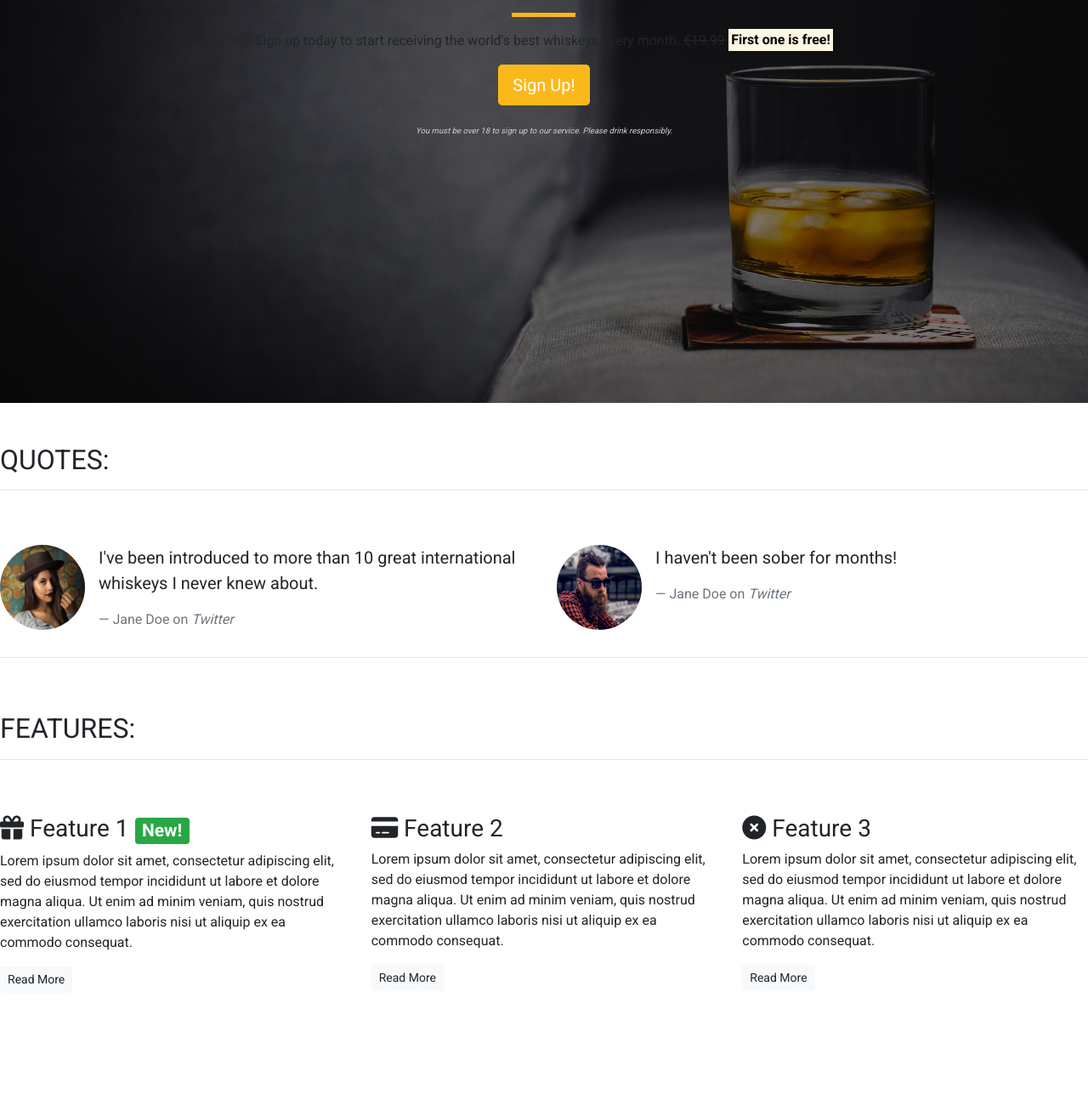
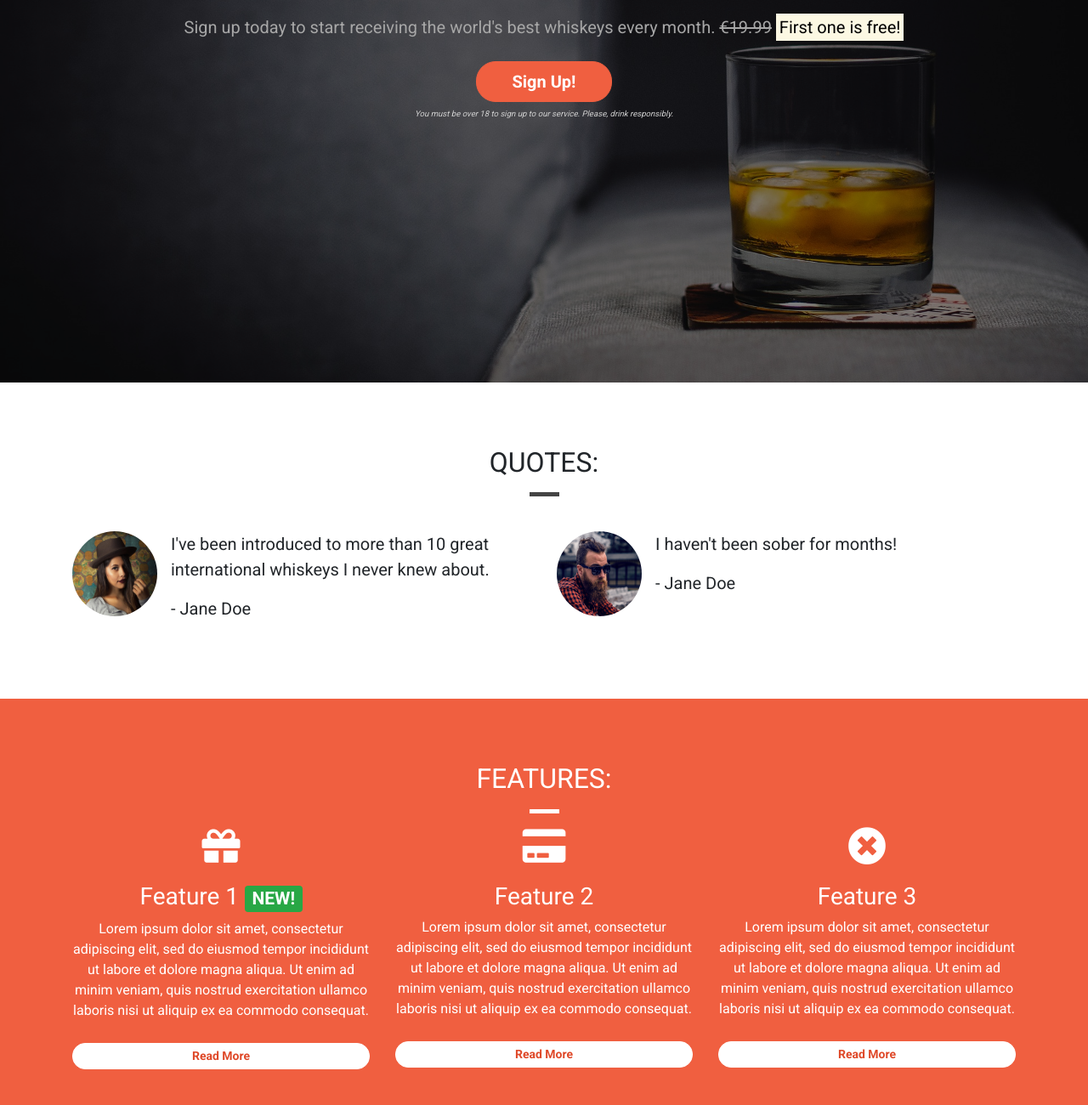
Before and after one commit to davecoll3/bootstrap4, a plain HTML site: page index.html in a window 1280 px wide. Shown: the part 350-1650 px from the top of the page at 85% size. Before the commit the page ends 1534 px from the top, so only its background shows below. Drawn offline with nearby package versions, Linux system fonts and the light colour scheme.

Commit message:
Added spacing and color to quotes and features sections

```diff
--- a/css/style.css
+++ b/css/style.css
@@ -1,9 +1,27 @@
 body {
     font-family: 'Roboto', sans-serif;
-    background-image: url("whiskey.jpg") ;
 }
 
-.alert-container {}
+.container-wrapper--red {
+    background-color: #f05f40;
+    color: white;
+}
+
+.alert-container .col-12 {
+    padding-left: 0;
+    padding-right: 0;
+}
+
+.site-wide-alert {
+    color: #544600;
+    background-color: #eec802;
+    border-color: #eec802;
+    padding: 5px 15px;
+    margin-bottom: 0;
+    border: 1px solid transparent;
+    border-radius: 0;
+}
+
 
 .callout-container {
     height: 100vh;
@@ -30,24 +48,27 @@ body {
     background-color: rgba(0, 0, 0, 0.5);
 }
 
-.quotes-container {}
+/* Page headers */
 
-.features-container {}
-
-/* Block dividers */
-
-.block-divider {
-    width: 75px;
-    height: 5px;
-    border: 0;
+.page-header {
+    margin-bottom: 0;
+    border-bottom: 0;
+    text-align: center;
 }
 
-.block-divider--orange {
-    background-color: #ffbb1afa;
+.page-header h2 {
+    margin-top: 0;
 }
 
-.block-divider--short {
-    width: 35px;
+.quotes .page-header {
+    margin-bottom: 25px;
+}
+
+/* Content containers */
+
+.content-container {
+    padding-top: 75px;
+    padding-bottom: 75px;
 }
 
 /* Navbar */
@@ -56,37 +77,47 @@ body {
     position: absolute;
     top: 0;
     left: 0;
+    z-index: 1;
     padding-left: 0;
     padding-right: 0;
-    z-index: 1;
 }
 
 .navbar {
     margin-bottom: 0;
+    width: 100%;
+    background-color: rgba(0, 0, 0, .25);
     border: 0;
-    width: 100%;
-    background-color: rgba(0, 0, 0, 0.25);
 }
 
 .navbar .navbar-toggler {
     border: 0;
 }
 
-/*jumbotron*/
+.navbar .navbar-brand {
+    font-weight: bold;
+}
+
+.navbar .navbar-nav a {
+    font-weight: bold;
+}
+
+
+/* Jumbotron */
 
 .jumbotron {
     background-color: transparent;
 }
 
-.jumbotron-header {
+.jumbotron h1 {
     color: white;
     font-weight: bold;
     margin-bottom: 30px;
+    color: white;
 }
 
 .jumbotron .lead {
+    color: #a7a7a7;
     margin: 25px 0;
-    color: #a7a7a7;
 }
 
 .jumbotron small {
@@ -95,9 +126,30 @@ body {
     color: #d0d0d0;
 }
 
+/* Block dividers */
+
+.block-divider {
+    width: 75px;
+    height: 5px;
+    border: 0;
+    background-color: #444;
+}
+
+.block-divider--orange {
+    background-color: #f05f40;
+}
+
+.block-divider--white {
+    background-color: white;
+}
+
+.block-divider--short {
+    width: 35px;
+}
+
 /* Buttons */
 
-.btn---cta {
+.btn--cta {
     font-weight: bold;
     border-radius: 23px;
     width: 160px;
@@ -105,14 +157,36 @@ body {
 
 .btn--red {
     color: white;
-    background-color: #ffbb1afa;
-    border-color: #ffbb1afa;
+    background-color: #f05f40;
+    border-color: #f05f40;
 }
 
 .btn--red:hover,
 .btn--red:active,
 .btn--red:focus,
 .btn--red:active:focus {
-    background-color: #d29912fa;
-    border-color: #d29912fa;
+    background-color: #df4929;
+    border-color: #df4929;
+    color: white;
 }
+
+.feature {
+    text-align: center;
+    margin-bottom: 40px;
+}
+
+.feature i {
+    margin-bottom: 20px;
+    font-size: 45px;
+    line-height: 45px;
+}
+
+.feature .btn {
+    background-color: white;
+    border-color: white;
+    border-radius: 15px;
+    min-width: 100%;
+    font-weight: bold;
+    margin-top: 10px;
+    color: #df4929;
+}
--- a/index.html
+++ b/index.html
@@ -3,22 +3,27 @@
 
 <head>
     <meta charset="utf-8">
+    <title>Whiskey Drop | Taste a new whiskey every month</title>
     <meta name="viewport" content="width=device-width, initial-scale=1.0">
-    <title>Whiskey Drop | Taste a new whiskey every month</title>
     <link rel="stylesheet" href="https://maxcdn.bootstrapcdn.com/bootstrap/4.1.3/css/bootstrap.min.css">
-    <link rel="stylesheet" href="https://cdnjs.cloudflare.com/ajax/libs/font-awesome/6.1.2/css/all.min.css" integrity="sha512-1sCRPdkRXhBV2PBLUdRb4tMg1w2YPf37qatUFeS7zlBy7jJI8Lf4VHwWfZZfpXtYSLy85pkm9GaYVYMfw5BC1A==" crossorigin="anonymous" referrerpolicy="no-referrer" />link rel="preconnect" href="https://fonts.googleapis.com">
-    <link rel="preconnect" href="https://fonts.googleapis.com">
-    <link rel="preconnect" href="https://fonts.gstatic.com" crossorigin>
-    <link href="https://fonts.googleapis.com/css2?family=Roboto:wght@400;700&display=swap" rel="stylesheet">
-    <link rel="stylesheet" href="css/style.css" type="text/css"/>
+    <link rel="stylesheet" href="https://use.fontawesome.com/releases/v5.6.1/css/all.css" integrity="sha384-gfdkjb5BdAXd+lj+gudLWI+BXq4IuLW5IT+brZEZsLFm++aCMlF1V92rMkPaX4PP" crossorigin="anonymous">
+    <link href="https://fonts.googleapis.com/css?family=Roboto:400,700" rel="stylesheet">
+    <link rel="stylesheet" href="css/style.css" type="text/css" />
 </head>
 
 <body>
-    <!--Nav-->
     <div class="container-fluid navalert-container">
+        <div class="container-fluid alert-container">
+            <div class="row d-none d-sm-block">
+                <div class="col-12">
+                    <div class="site-wide-alert alert alert-warning">
+                        <strong>Sale Now On!</strong> We've got a sale on. Get a 12-month subscription for the price of 6! <a href="">See here for details!</a>
+                    </div>
+                </div>
+            </div>
+        </div>
         <nav class="navbar navbar-dark navbar-expand-sm">
-                <a href="/" class="navbar-brand">
-                            Whiskey Drop</a>
+            <a href="/" class="navbar-brand">Whiskey Drop</a>
 
             <button class="navbar-toggler ml-auto" type="button" data-toggle="collapse" data-target="#navbarNavDropdown" aria-controls="navbarNavDropdown" aria-expanded="false" aria-label="Toggle navigation">
         <span class="navbar-toggler-icon"></span></button>
@@ -26,7 +31,7 @@
             <div class="collapse navbar-collapse" id="navbarNavDropdown">
                 <ul class="navbar-nav mr-auto">
                     <li class="active nav-item mr-2"><a class="nav-link" href="/">Home</a></li>
-                        <li class="nav-item mr-2"><a class="nav-link" href="">About</a></li>
+                    <li class="nav-item mr-2"><a class="nav-link" href="/about">About</a></li>
                     <li class="nav-item dropdown">
                         <a class="nav-link dropdown-toggle" href="#" id="navbarDropdownMenuLink" role="button" data-toggle="dropdown" aria-haspopup="true" aria-expanded="false">
           Whiskeys
@@ -39,51 +44,43 @@
                         </div>
                     </li>
 
-                        <li class="nav-item mr-2 d-block d-sm-none"><a class="nav-link" href="">Sign In / Sign Up</a></li>
+                    <li class="nav-item mr-2 d-block d-sm-none"><a class="nav-link" href="/login">Sign In / Sign Up</a></li>
                 </ul>
             </div>
             <div class="d-none d-md-block">
-                    <p class="navbar-text my-auto mr-2"><i>Great whiskey delivered to your door</i></p>
-                    <a href="/login">Sign In / Sign Up</a>
+                <p class="navbar-text my-auto mr-2"><i>Great whiskey delivered to your door!</i></p>
+                <a href="/login" class="btn btn--cta btn--red">Sign In / Sign Up</a>
             </div>
-                <!--</div>-->
         </nav>
     </div>
-        <!-- <div class="container alert-container">
-            <div class="row d-none d-sm-block">
-                <div class="col-12">
-                    <div class="alert alert-warning">
-                        <strong>Sale Now On!</strong> We've got a sale on. Get a 12 month subscription for the price of 6! <a href="">See here for more details</a>
-                    </div>
-                </div>
-            </div>
-        </div> -->
+    <div class="container-fluid callout-container">
         <!-- Callout -->
-        <div class="container-fluid callout-container">
-            <div class="opaque-overlay">&</div>
+        <div class="opaque-overlay">&nbsp;</div>
         <div class="row">
             <div class="col-12">
                 <section class="callout jumbotron text-center">
                     <h1 class="jumbotron-header">The finest whiskeys delivered to your doorstep.</h1>
-                        <hr class="block-divider block-divider--orange"
+                    <hr class="block-divider block-divider--orange">
                     <p class="lead">Sign up today to start receiving the world's best whiskeys every month.
                         <s class="d-none d-sm-inline">€19.99</s>
                         <span class="d-inline d-sm-none"><br></span>
                         <strong><mark>First one is free!</mark></strong></p>
-                        <p><button class="btn btn-lg btn--cta btn--red" data-toggle="modal" data-target="#signUpModal">Sign Up!</button></p>
-                        <p class="text-muted"><small>You must be over 18 to sign up to our service. Please drink responsibly.</small></p>
+                    <button class="btn btn-lg btn--cta btn--red" data-toggle="modal" data-target="#signUpModal">Sign Up!</button>
+                    <p class="text-muted"><small>You must be over 18 to sign up to our service. Please, drink responsibly.</small></p>
                 </section>
             </div>
         </div>
+        <!-- /.callout -->
     </div>
-        <!-- /.callout -->
 
     <!-- Quotes -->
-        <div class="quotes-container">
+    <div class="container-wrapper">
+        <div class="container quotes-container content-container">
+            <section class="quotes">
                 <div class="row">
-                <div class="col-12 my-5">
+                    <div class="col-12 page-header">
                         <h2 class="text-uppercase">Quotes:</h2>
-                    <hr />
+                        <hr class="block-divider block-divider--short">
                     </div>
                 </div>
                 <div class="row">
@@ -95,7 +92,7 @@
                             <div class="media-body">
                                 <blockquote class="blockquote">
                                     <p>I've been introduced to more than 10 great international whiskeys I never knew about.</p>
-                                <footer class="blockquote-footer">Jane Doe on <cite title="Twitter">Twitter</cite></footer>
+                                    <p>- Jane Doe</p>
                                 </blockquote>
                             </div>
                         </div>
@@ -108,50 +105,57 @@
                             <div class="media-body">
                                 <blockquote class="blockquote">
                                     <p>I haven't been sober for months!</p>
-                                <footer class="blockquote-footer">Jane Doe on <cite title="Twitter">Twitter</cite></footer>
+                                    <p>- Jane Doe</p>
                                 </blockquote>
                             </div>
                         </div>
                     </div>
                 </div>
+            </section>
+            <!-- /.quotes -->
         </div>
-        <!-- /.quotes -->
-        <hr>
+    </div>
+
     <!-- Features -->
-        <div class="features-container">
+    <div class="container-wrapper container-wrapper--red">
+        <div class="container features-container content-container">
+            <section class="features">
                 <div class="row">
-                <div class="col-12 my-5">
+                    <div class="col-12 page-header">
                         <h2 class="text-uppercase">Features:</h2>
-                    <hr />
+                        <hr class="block-divider block-divider--short block-divider--white">
                     </div>
                 </div>
                 <div class="row">
                     <div class="col-12 col-md-6 col-lg-4">
                         <div class="feature">
-                        <h3><i class="fa-solid fa-gift d-none d-sm-inline"></i> Feature 1 <span class="badge badge-success">New!</span></h3>
+                            <h3><i class="fas fa-gift d-none d-sm-block"></i> Feature 1 <span class="badge badge-success">NEW!</span></h3>
                             <p>Lorem ipsum dolor sit amet, consectetur adipiscing elit, sed do eiusmod tempor incididunt ut labore et dolore magna aliqua. Ut enim ad minim veniam, quis nostrud exercitation ullamco laboris nisi ut aliquip ex ea commodo consequat.</p>
                             <p><a class="btn btn-sm btn-light" href="">Read More</a></p>
                         </div>
                     </div>
                     <div class="col-12 col-md-6 col-lg-4">
                         <div class="feature">
-                        <h3><i class="fa-solid fa-credit-card d-none d-sm-inline"></i> Feature 2</h3>
+                            <h3><i class="fas fa-credit-card d-none d-sm-block"></i> Feature 2</h3>
                             <p>Lorem ipsum dolor sit amet, consectetur adipiscing elit, sed do eiusmod tempor incididunt ut labore et dolore magna aliqua. Ut enim ad minim veniam, quis nostrud exercitation ullamco laboris nisi ut aliquip ex ea commodo consequat.</p>
                             <p><a class="btn btn-sm btn-light" href="">Read More</a></p>
                         </div>
                     </div>
                     <div class="col-12 d-md-none d-lg-block col-lg-4">
                         <div class="feature">
-                        <h3><i class="fa-solid fa-circle-xmark d-none d-sm-inline"></i> Feature 3</h3>
+                            <h3><i class="fas fa-times-circle d-none d-sm-block"></i> Feature 3</h3>
                             <p>Lorem ipsum dolor sit amet, consectetur adipiscing elit, sed do eiusmod tempor incididunt ut labore et dolore magna aliqua. Ut enim ad minim veniam, quis nostrud exercitation ullamco laboris nisi ut aliquip ex ea commodo consequat.</p>
                             <p><a class="btn btn-sm btn-light" href="">Read More</a></p>
                         </div>
                     </div>
                 </div>
+            </section>
+            <!-- /.features -->
         </div>
-        <!-- /.features -->
-    <div class="modal fade" tabindex="-1" id="signUpModal">
-        <div class="modal-dialog">
+    </div>
+
+    <div class="modal" tabindex="-1" role="dialog" id="signUpModal">
+        <div class="modal-dialog" role="document">
             <div class="modal-content">
                 <div class="modal-header">
                     <h5 class="modal-title">Sign Up To Whiskey Drop!</h5>
@@ -163,16 +167,16 @@
                     <form>
                         <div class="form-group">
                             <label for="exampleInputEmail1">Email address</label>
-                      <input type="email" class="form-control" id="password" aria-describedby="emailHelp">
+                            <input type="email" class="form-control" id="exampleInputEmail1" aria-describedby="emailHelp" placeholder="Enter email">
                             <small id="emailHelp" class="form-text text-muted">We'll never share your email with anyone else.</small>
                         </div>
                         <div class="form-group">
                             <label for="password">Password</label>
-                      <input type="password" class="form-control" id="exampleInputPassword1">
+                            <input type="password" class="form-control" id="password" placeholder="Password">
                         </div>
                         <div class="form-group">
                             <label for="repeatPassword">Repeat Password</label>
-                        <input type="password" class="form-control" id="repeatPassword">
+                            <input type="password" class="form-control" id="repeatPassword" placeholder="Repeat Password">
                         </div>
                         <button type="submit" class="btn btn-success">Submit</button>
                     </form>
@@ -180,10 +184,10 @@
             </div>
         </div>
     </div>
-    <script src="https://cdn.jsdelivr.net/npm/jquery@3.5.1/dist/jquery.slim.min.js" integrity="sha384-DfXdz2htPH0lsSSs5nCTpuj/zy4C+OGpamoFVy38MVBnE+IbbVYUew+OrCXaRkfj" crossorigin="anonymous"></script>
-    <script src="https://cdn.jsdelivr.net/npm/popper.js@1.16.1/dist/umd/popper.min.js" integrity="sha384-9/reFTGAW83EW2RDu2S0VKaIzap3H66lZH81PoYlFhbGU+6BZp6G7niu735Sk7lN" crossorigin="anonymous"></script>
-    <script src="https://cdn.jsdelivr.net/npm/bootstrap@4.6.2/dist/js/bootstrap.min.js" integrity="sha384-+sLIOodYLS7CIrQpBjl+C7nPvqq+FbNUBDunl/OZv93DB7Ln/533i8e/mZXLi/P+" crossorigin="anonymous"></script>
-    <script src="https://cdn.jsdelivr.net/npm/bootstrap@4.6.2/dist/js/bootstrap.bundle.min.js" integrity="sha384-Fy6S3B9q64WdZWQUiU+q4/2Lc9npb8tCaSX9FK7E8HnRr0Jz8D6OP9dO5Vg3Q9ct" crossorigin="anonymous"></script>
+
+    <script src="https://code.jquery.com/jquery-3.3.1.slim.min.js" integrity="sha384-q8i/X+965DzO0rT7abK41JStQIAqVgRVzpbzo5smXKp4YfRvH+8abtTE1Pi6jizo" crossorigin="anonymous"></script>
+    <script src="https://cdnjs.cloudflare.com/ajax/libs/popper.js/1.14.3/umd/popper.min.js" integrity="sha384-ZMP7rVo3mIykV+2+9J3UJ46jBk0WLaUAdn689aCwoqbBJiSnjAK/l8WvCWPIPm49" crossorigin="anonymous"></script>
+    <script src="https://stackpath.bootstrapcdn.com/bootstrap/4.1.3/js/bootstrap.min.js" integrity="sha384-ChfqqxuZUCnJSK3+MXmPNIyE6ZbWh2IMqE241rYiqJxyMiZ6OW/JmZQ5stwEULTy" crossorigin="anonymous"></script>
 </body>
 
 </html>
```
Lines whose indentation alone changed are shown as unchanged.
